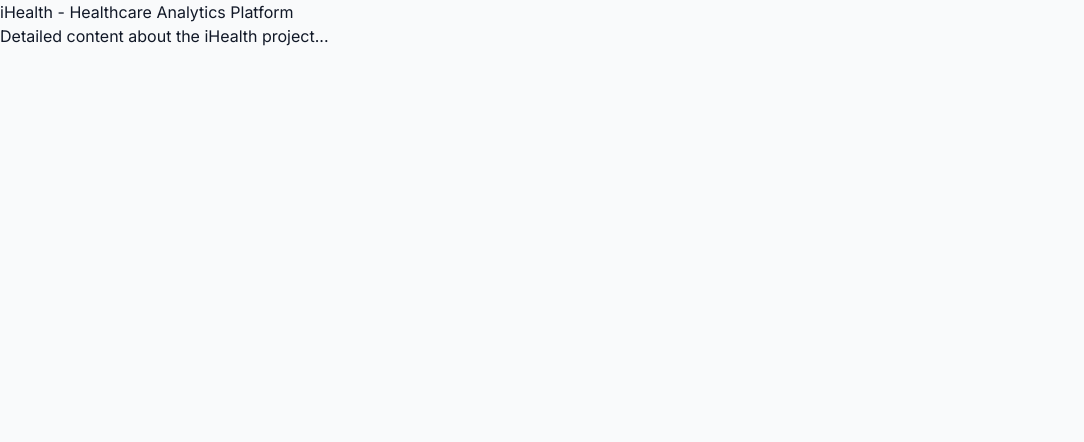
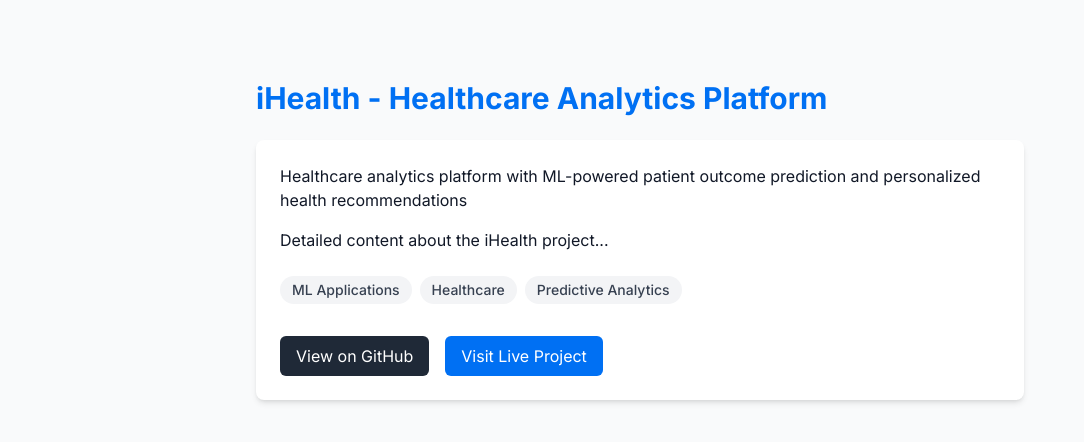
Before and after one commit to ulvibashir/profile, a Next.js app: page /projects/ihealth in a window 1280 px wide. Shown: the top 442 px of the page, without its empty margins (0-1084 px from the left). Built offline with nearby package versions, Linux system fonts and the light colour scheme.

Commit message:
Update page.tsx

```diff
--- a/src/app/projects/[slug]/page.tsx
+++ b/src/app/projects/[slug]/page.tsx
@@ -31,8 +31,14 @@ const projectsData = {
   // Add other projects here
 };
 
+type Params = {
+  params: {
+    slug: string;
+  };
+};
+
 // Generate metadata for each project page
-export async function generateMetadata({ params }: { params: { slug: string } }): Promise<Metadata> {
+export async function generateMetadata({ params }: Params): Promise<Metadata> {
   const slug = params.slug;
   const project = projectsData[slug as keyof typeof projectsData];
 
@@ -57,7 +63,7 @@ export function generateStaticParams() {
   }));
 }
 
-export default function ProjectPage({ params }: { params: { slug: string } }) {
+export default function ProjectPage({ params }: Params) {
   const slug = params.slug;
   const project = projectsData[slug as keyof typeof projectsData];
 
@@ -66,7 +72,9 @@ export default function ProjectPage({ params }: { params: { slug: string } }) {
   }
 
   return (
-    <main>
+    <main className="py-20">
+      <div className="container mx-auto px-4">
+        <div className="max-w-3xl mx-auto">
           {/* Add structured data for this project */}
           <ProjectStructuredData
             title={project.title}
@@ -78,10 +86,42 @@ export default function ProjectPage({ params }: { params: { slug: string } }) {
             author="Ismat Samadov"
           />
 
-      <h1>{project.title}</h1>
-      <div>{project.content}</div>
+          <h1 className="text-3xl font-bold mb-6 text-primary">{project.title}</h1>
 
-      {/* Rest of your project page content */}
+          <div className="bg-white rounded-lg shadow-md p-6">
+            <p className="mb-4">{project.description}</p>
+            <p>{project.content}</p>
+
+            <div className="mt-6 flex flex-wrap gap-2">
+              {project.tags.map((tag, index) => (
+                <span key={index} className="px-3 py-1 bg-gray-100 text-gray-700 text-sm font-medium rounded-full">
+                  {tag}
+                </span>
+              ))}
+            </div>
+
+            <div className="mt-8 flex gap-4">
+              <a
+                href={project.github}
+                target="_blank"
+                rel="noopener noreferrer"
+                className="inline-flex items-center bg-gray-800 text-white py-2 px-4 rounded-md hover:bg-gray-900 transition-colors"
+              >
+                View on GitHub
+              </a>
+
+              <a
+                href={project.url}
+                target="_blank"
+                rel="noopener noreferrer"
+                className="inline-flex items-center bg-primary text-white py-2 px-4 rounded-md hover:bg-blue-600 transition-colors"
+              >
+                Visit Live Project
+              </a>
+            </div>
+          </div>
+        </div>
+      </div>
     </main>
   );
 }
```
Lines whose indentation alone changed are shown as unchanged.
